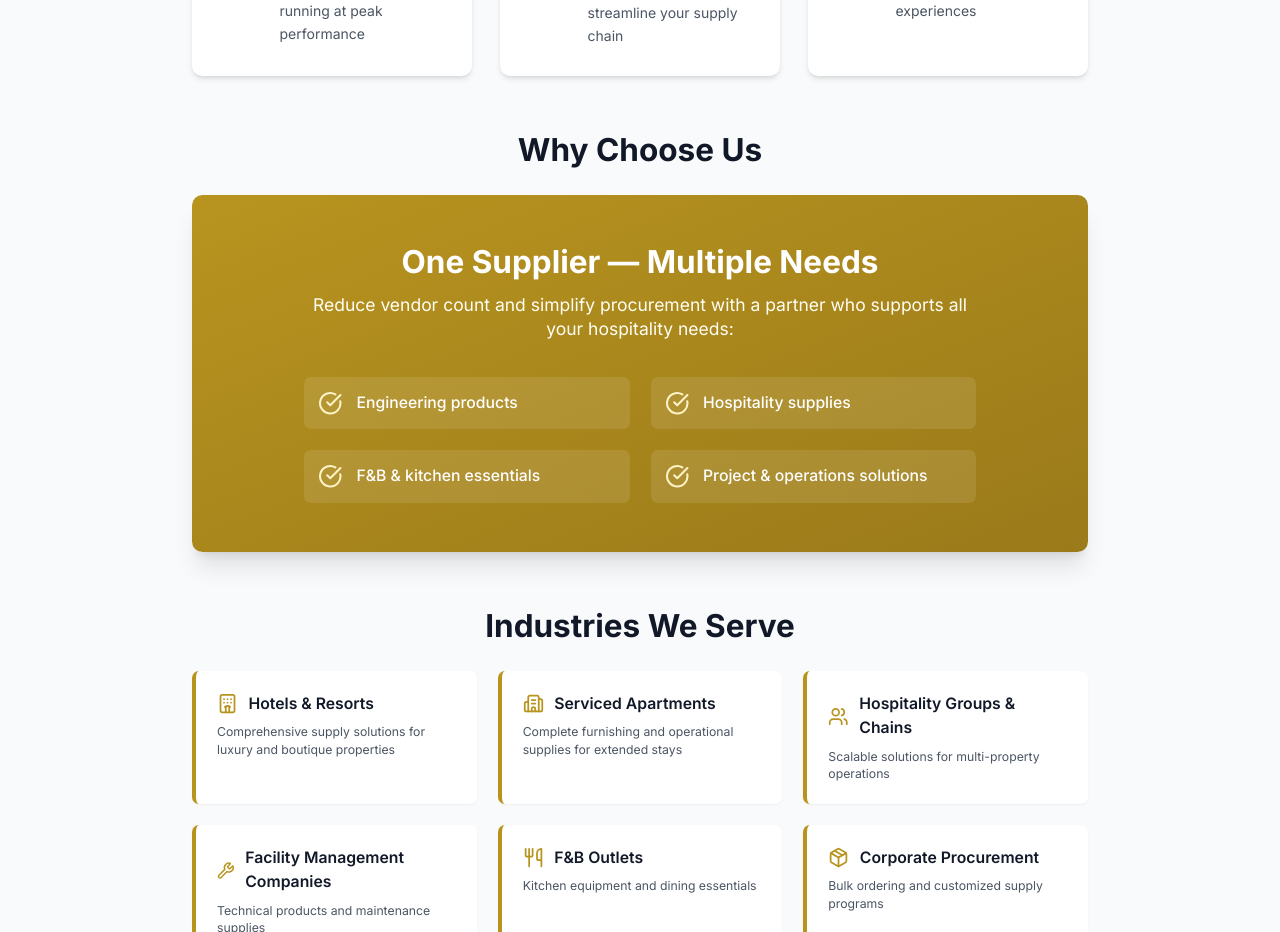
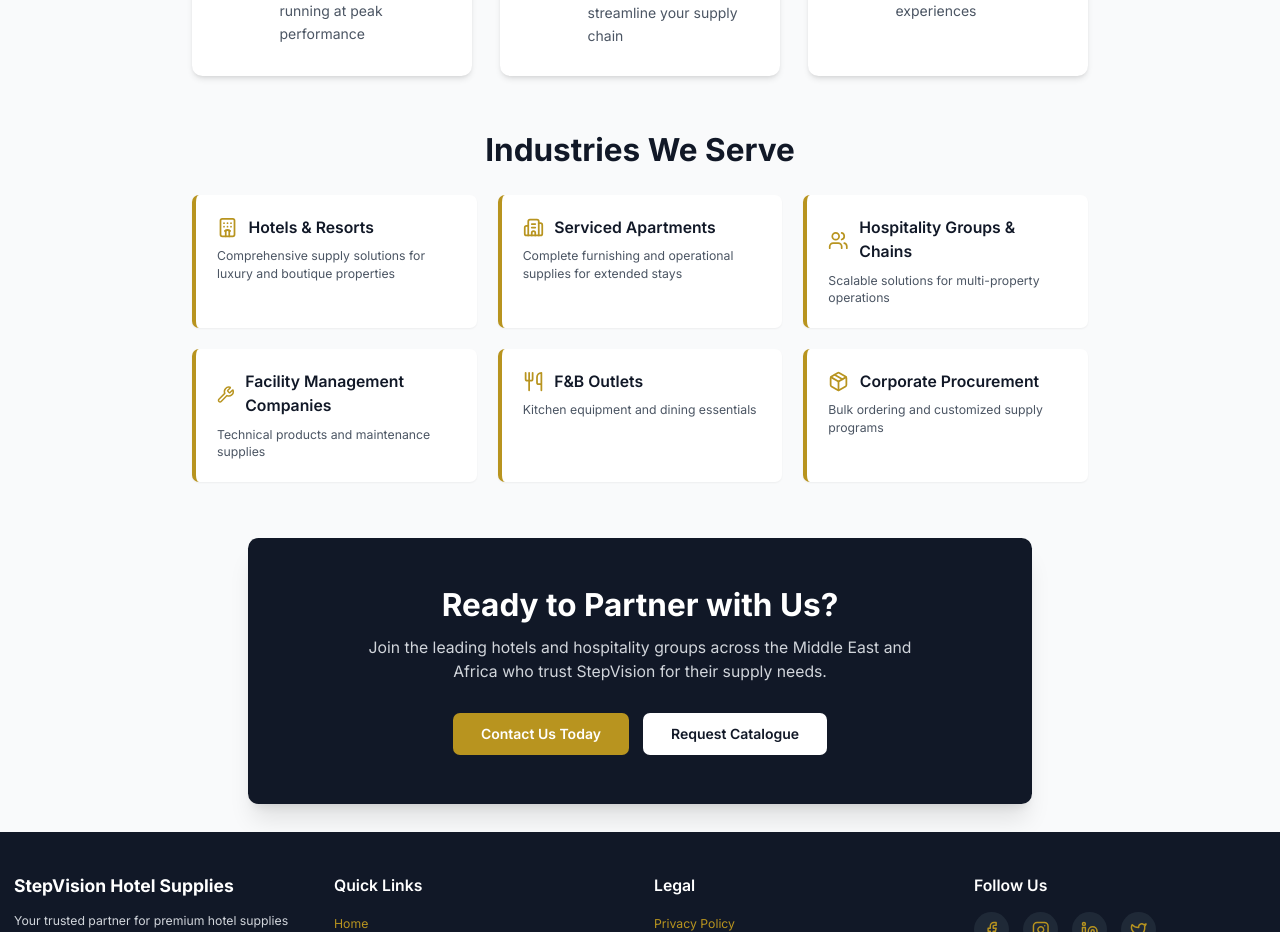
Before and after one commit to ayishamuneer4342-blip/STEPVISION, a Next.js app: page /about in a window 1280 px wide. Shown: the part 1000-1932 px from the top of the page. Built offline with nearby package versions, Linux system fonts and the light colour scheme.

Commit message:
Move 'One Supplier' section to Home page and restyle to Black/Gold

```diff
--- a/src/app/about/page.tsx
+++ b/src/app/about/page.tsx
@@ -142,38 +142,7 @@ export default function AboutPage() {
                     </div>
                 </div>
 
-                {/* Why Choose Us */}
-                <div className="mb-16">
-                    <h2 className="text-3xl md:text-4xl font-bold text-neutral-900 mb-8 text-center">
-                        Why Choose Us
-                    </h2>
-                    <div className="bg-gradient-to-br from-primary-600 to-primary-700 rounded-xl shadow-xl p-10 md:p-14 text-white max-w-5xl mx-auto">
-                        <h3 className="text-3xl md:text-4xl font-bold mb-4 text-center">
-                            One Supplier — Multiple Needs
-                        </h3>
-                        <p className="text-lg md:text-xl mb-10 text-primary-50 text-center max-w-3xl mx-auto">
-                            Reduce vendor count and simplify procurement with a partner who supports all your hospitality needs:
-                        </p>
-                        <div className="grid grid-cols-1 md:grid-cols-2 gap-6 max-w-3xl mx-auto">
-                            <div className="flex items-center space-x-4 bg-white/10 rounded-lg p-4">
-                                <CheckCircle className="w-7 h-7 text-primary-200 flex-shrink-0" />
-                                <span className="text-lg font-medium">Engineering products</span>
-                            </div>
-                            <div className="flex items-center space-x-4 bg-white/10 rounded-lg p-4">
-                                <CheckCircle className="w-7 h-7 text-primary-200 flex-shrink-0" />
-                                <span className="text-lg font-medium">Hospitality supplies</span>
-                            </div>
-                            <div className="flex items-center space-x-4 bg-white/10 rounded-lg p-4">
-                                <CheckCircle className="w-7 h-7 text-primary-200 flex-shrink-0" />
-                                <span className="text-lg font-medium">F&B & kitchen essentials</span>
-                            </div>
-                            <div className="flex items-center space-x-4 bg-white/10 rounded-lg p-4">
-                                <CheckCircle className="w-7 h-7 text-primary-200 flex-shrink-0" />
-                                <span className="text-lg font-medium">Project & operations solutions</span>
-                            </div>
-                        </div>
-                    </div>
-                </div>
+
 
                 {/* Industries Served */}
                 <div className="mb-16">
--- a/src/app/page.tsx
+++ b/src/app/page.tsx
@@ -17,6 +17,38 @@ export default function HomePage() {
       {/* Hero Section */}
       {/* Hero Slider */}
       <HeroSlider />
+
+      {/* One Supplier — Multiple Needs (Moved from About & Restyled) */}
+      <section className="bg-neutral-900 py-12 border-b border-[#d4af37]/30">
+        <div className="container mx-auto px-4">
+          <div className="max-w-5xl mx-auto">
+            <h3 className="text-3xl md:text-4xl font-bold mb-4 text-center text-[#d4af37]">
+              One Supplier — Multiple Needs
+            </h3>
+            <p className="text-lg md:text-xl mb-10 text-neutral-300 text-center max-w-3xl mx-auto">
+              Reduce vendor count and simplify procurement with a partner who supports all your hospitality needs:
+            </p>
+            <div className="grid grid-cols-1 md:grid-cols-2 gap-6 max-w-3xl mx-auto">
+              <div className="flex items-center space-x-4 bg-black/40 border border-[#d4af37]/20 rounded-lg p-4 hover:border-[#d4af37]/50 transition-colors">
+                <CheckCircle className="w-7 h-7 text-[#d4af37] flex-shrink-0" />
+                <span className="text-lg font-medium text-white">Engineering products</span>
+              </div>
+              <div className="flex items-center space-x-4 bg-black/40 border border-[#d4af37]/20 rounded-lg p-4 hover:border-[#d4af37]/50 transition-colors">
+                <CheckCircle className="w-7 h-7 text-[#d4af37] flex-shrink-0" />
+                <span className="text-lg font-medium text-white">Hospitality supplies</span>
+              </div>
+              <div className="flex items-center space-x-4 bg-black/40 border border-[#d4af37]/20 rounded-lg p-4 hover:border-[#d4af37]/50 transition-colors">
+                <CheckCircle className="w-7 h-7 text-[#d4af37] flex-shrink-0" />
+                <span className="text-lg font-medium text-white">F&B & kitchen essentials</span>
+              </div>
+              <div className="flex items-center space-x-4 bg-black/40 border border-[#d4af37]/20 rounded-lg p-4 hover:border-[#d4af37]/50 transition-colors">
+                <CheckCircle className="w-7 h-7 text-[#d4af37] flex-shrink-0" />
+                <span className="text-lg font-medium text-white">Project & operations solutions</span>
+              </div>
+            </div>
+          </div>
+        </div>
+      </section>
 
       {/* Introduction Block */}
       <section className="py-16 bg-neutral-50">
```
